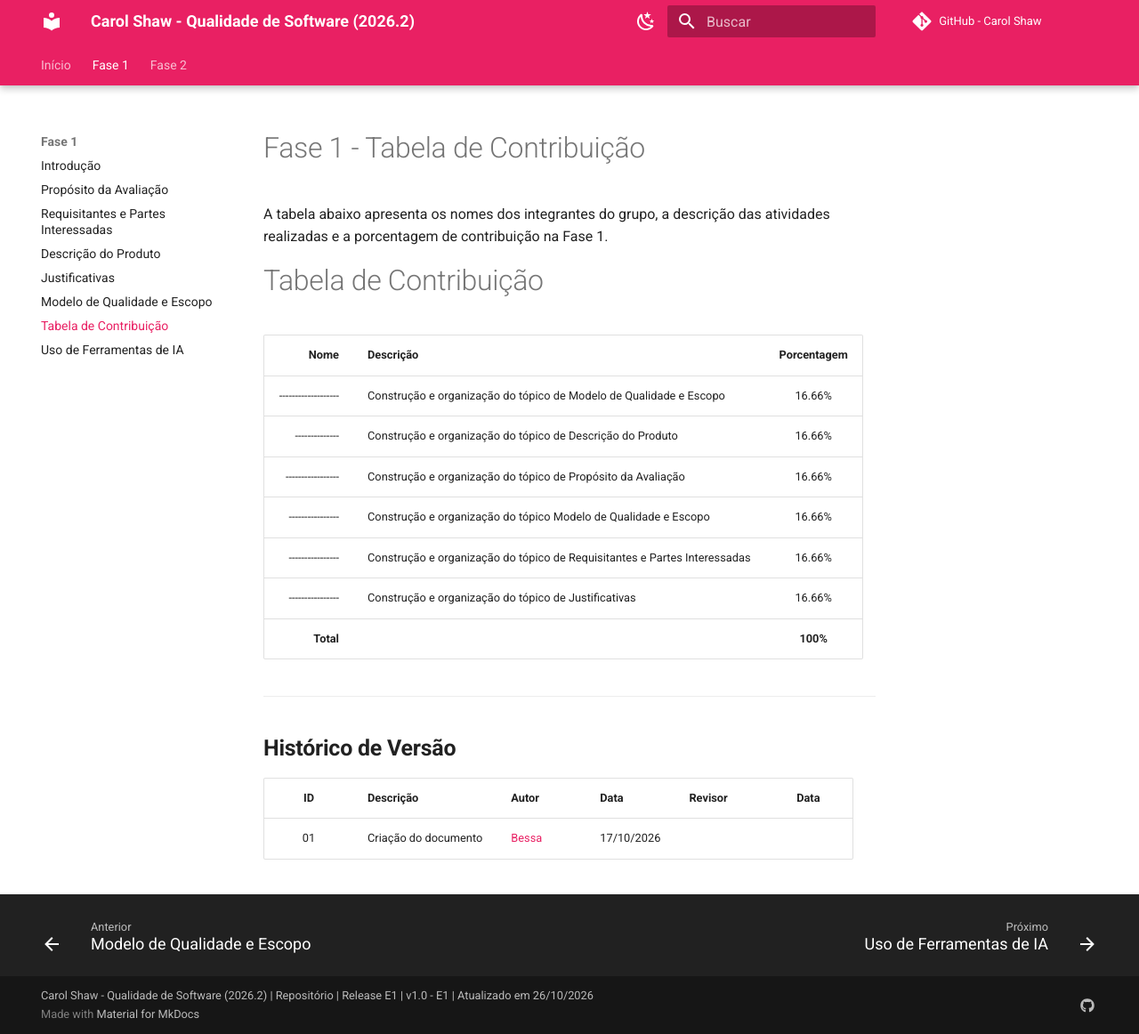
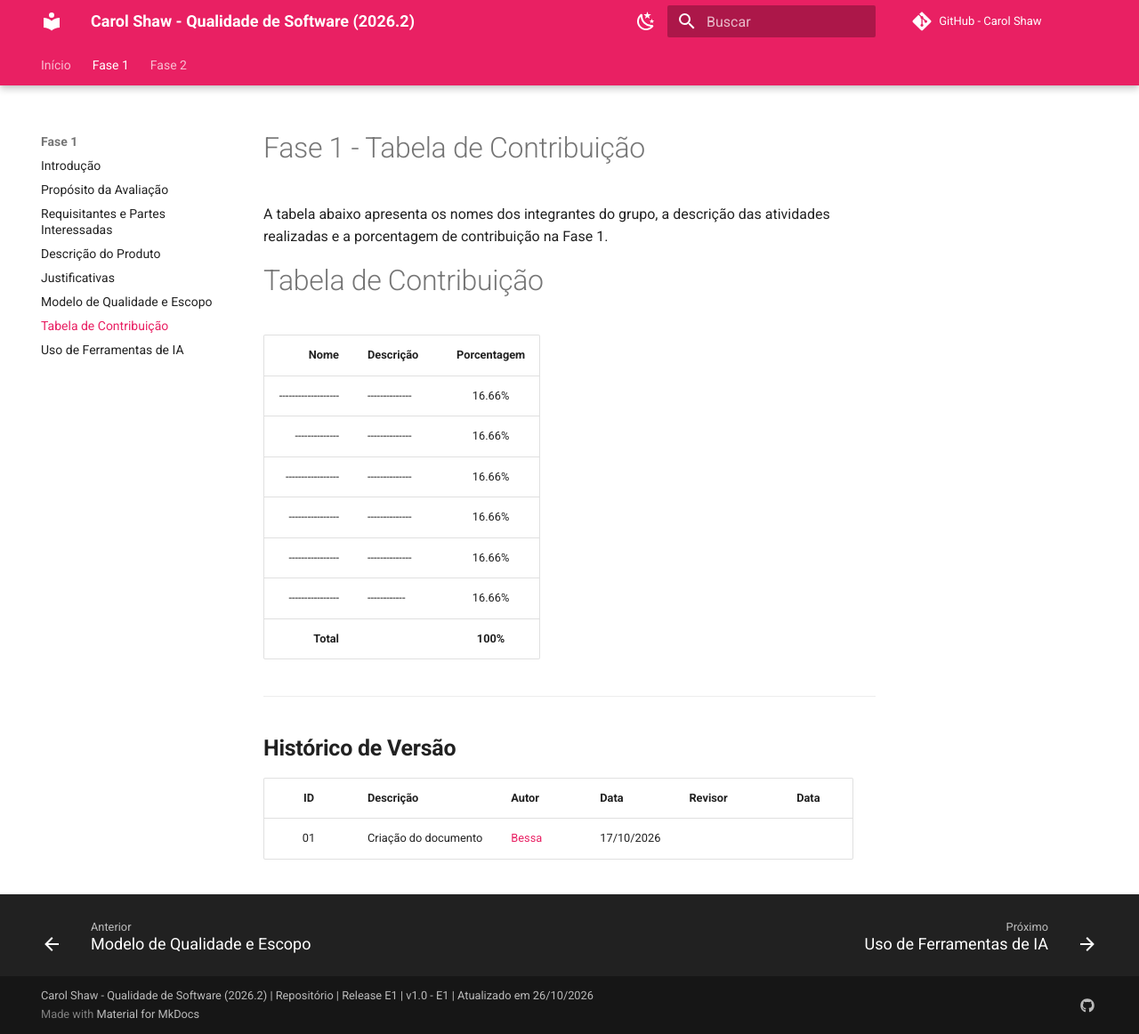
Before and after one commit to FCTE-Qualidade-de-Software-1/2026-2_T02_CAROL_SHAW, an MkDocs documentation site: the page built from docs/fase1/6-tabela_de_contribuicao.md, in a window 1280 px wide and 1162 px high. Shown: the whole window at 89% size. Built offline with MkDocs 1.6.1 and Material for MkDocs 9.7.7, drawn with Linux system fonts in a browser that asks for light colours; comment, search, counter and statistics services are not loaded.

Commit message:
doc/Atualização fase 1

```diff
--- a/docs/fase1/6-tabela_de_contribuicao.md
+++ b/docs/fase1/6-tabela_de_contribuicao.md
@@ -4,15 +4,15 @@ A tabela abaixo apresenta os nomes dos integrantes do grupo, a descrição das a
 
 # Tabela de Contribuição
 
-|                Nome | Descrição                                                                 | Porcentagem |
-| ------------------: | ------------------------------------------------------------------------- | :---------: |
-| ------------------- | Construção e organização do tópico de Modelo de Qualidade e Escopo        |   16.66%    |
-|      -------------- | Construção e organização do tópico de Descrição do Produto                |   16.66%    |
-|   ----------------- | Construção e organização do tópico de Propósito da Avaliação              |   16.66%    |
-|    ---------------- | Construção e organização do tópico Modelo de Qualidade e Escopo           |   16.66%    |
-|    ---------------- | Construção e organização do tópico de Requisitantes e Partes Interessadas |   16.66%    |
-|    ---------------- | Construção e organização do tópico de Justificativas                      |   16.66%    |
-|           **Total** |                                                                           |  **100%**   |
+|                Nome | Descrição      | Porcentagem |
+| ------------------: | -------------- | :---------: |
+| ------------------- | -------------- |   16.66%    |
+|      -------------- | -------------- |   16.66%    |
+|   ----------------- | -------------- |   16.66%    |
+|    ---------------- | -------------- |   16.66%    |
+|    ---------------- | -------------- |   16.66%    |
+|    ---------------- | ------------   |   16.66%    |
+|           **Total** |                |  **100%**   |
 
 ---
 
```
Also changed, not shown: docs/fase1/2-requisitantes.md (+4 -3 lines), docs/fase1/5-modelo.md (+3 -3 lines), docs/fase1/introducao.md (+4 -4 lines).
